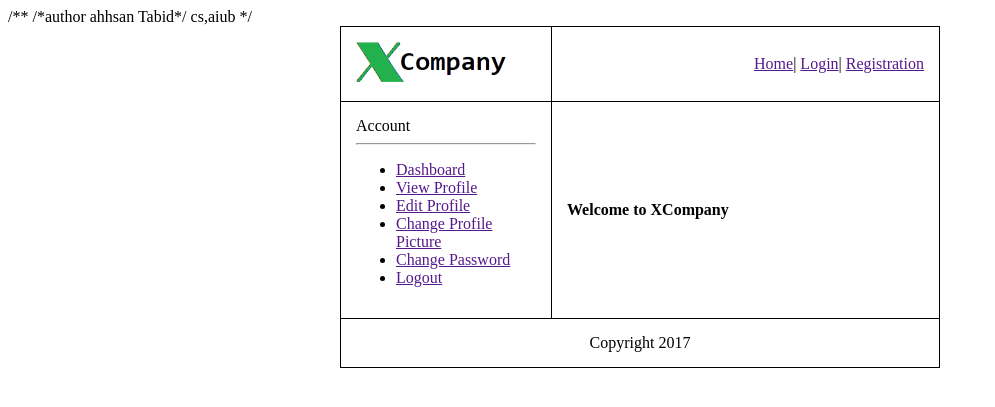
After one commit to ahhsantabid/learning-web-technologies-fall-2020-2021-sec-d, a PHP site: page /bashboard.php in a window 1280 px wide. The commit adds this page. Shown: the top 407 px of the page, without its empty margins (0-995 px from the left). Run offline with PHP 8.4, Linux system fonts and the light colour scheme.

Commit message:
modified

```diff
--- /dev/null
+++ b/LAB_TASk_4.1_SESSION/bashboard.php
@@ -0,0 +1,62 @@
+<!DOCTYPE html>
+<html>
+    <head>
+    /**
+    /*author ahhsan Tabid*/
+    cs,aiub */
+        <title>Forget password</title>
+    </head>
+    <body>
+
+            <style>
+                table, th, td {
+                    border: 1px solid black;
+                    border-collapse: collapse;
+                }
+            </style>
+            <table border="1" width="600" height="70" align="center" cellpadding="15" cellspaceing="0">
+                <tr>
+                    <td align="left" >
+                        <img src="home_logo.png" alt="home_logo" width="150" height="40" >
+                    </td>
+                    <td align="right" >
+                        <a href=""> Home</a>|
+                        <a href="">Login</a>|
+                        <a href="">Registration</a>
+                    </td>
+                </tr>
+                 <tr>
+                     <td align="left" width=180px>
+
+                     Account
+                     <hr>
+                     <ul>
+                         <li><a href="">Dashboard</a></li>
+                         <li><a href="">View Profile</a></li>
+                         <li><a href="">Edit Profile</a></li>
+                         <li><a href="">Change Profile Picture</a></li>
+                         <li><a href="">Change Password</a></li>
+                         <li><a href="">Logout</a></li>
+                     </ul>
+
+
+
+            </td>
+            <td valign="center" >
+                       <b height=15px> Welcome to XCompany</b>
+
+
+            </td>
+            </tr>
+            <tr ">
+                <td align="center"  colspan="2" style="padding: px 15px";>
+                   Copyright 2017
+                </td>
+            </tr>
+
+
+            </table>
+
+        </form>
+    </body>
+</html>
```
Also changed, not shown: LAB_TASk_4.1_SESSION/login.php (+30 -0 lines), LAB_TASk_4.1_SESSION/logged_in_user.html (deleted).
